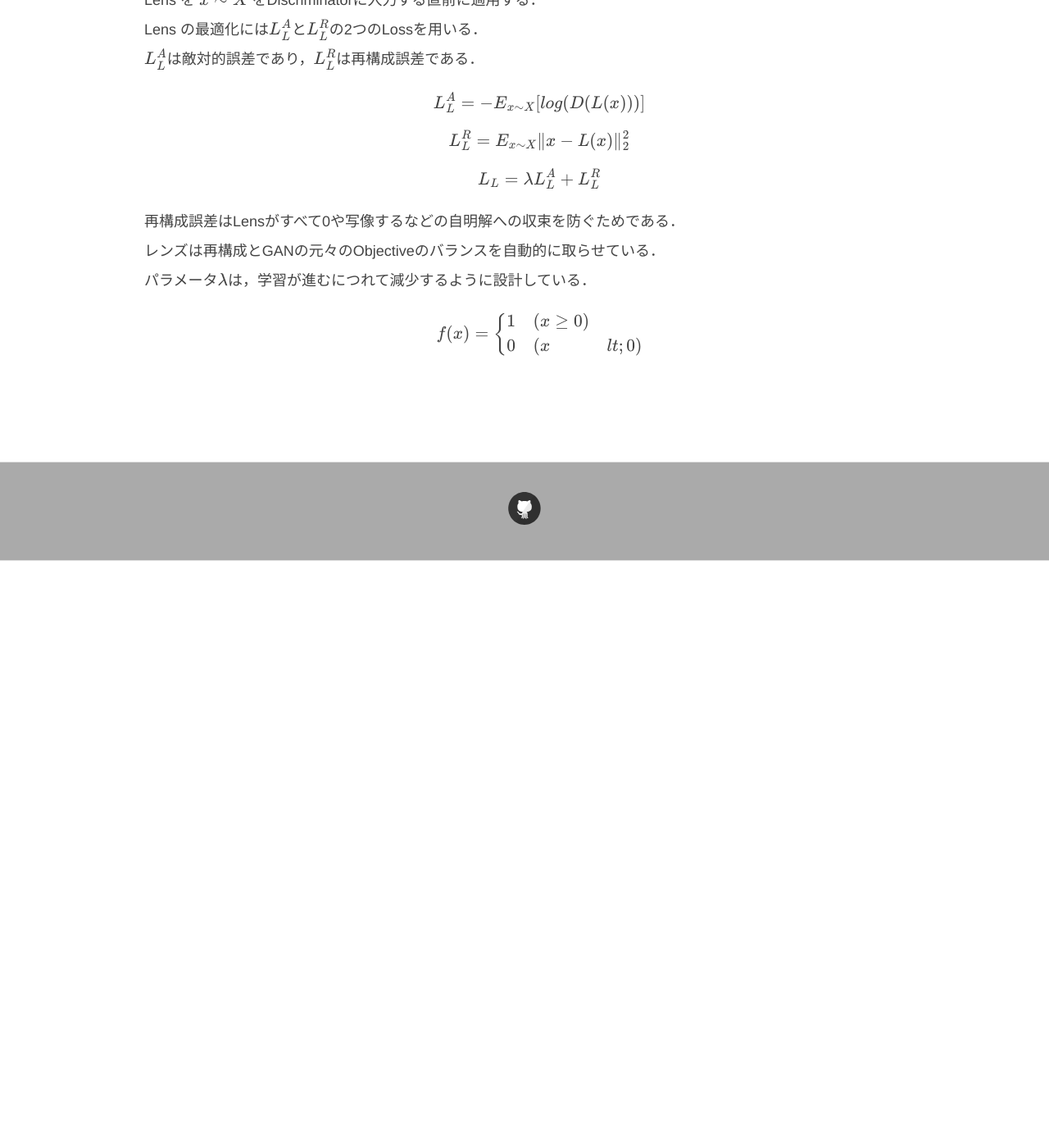
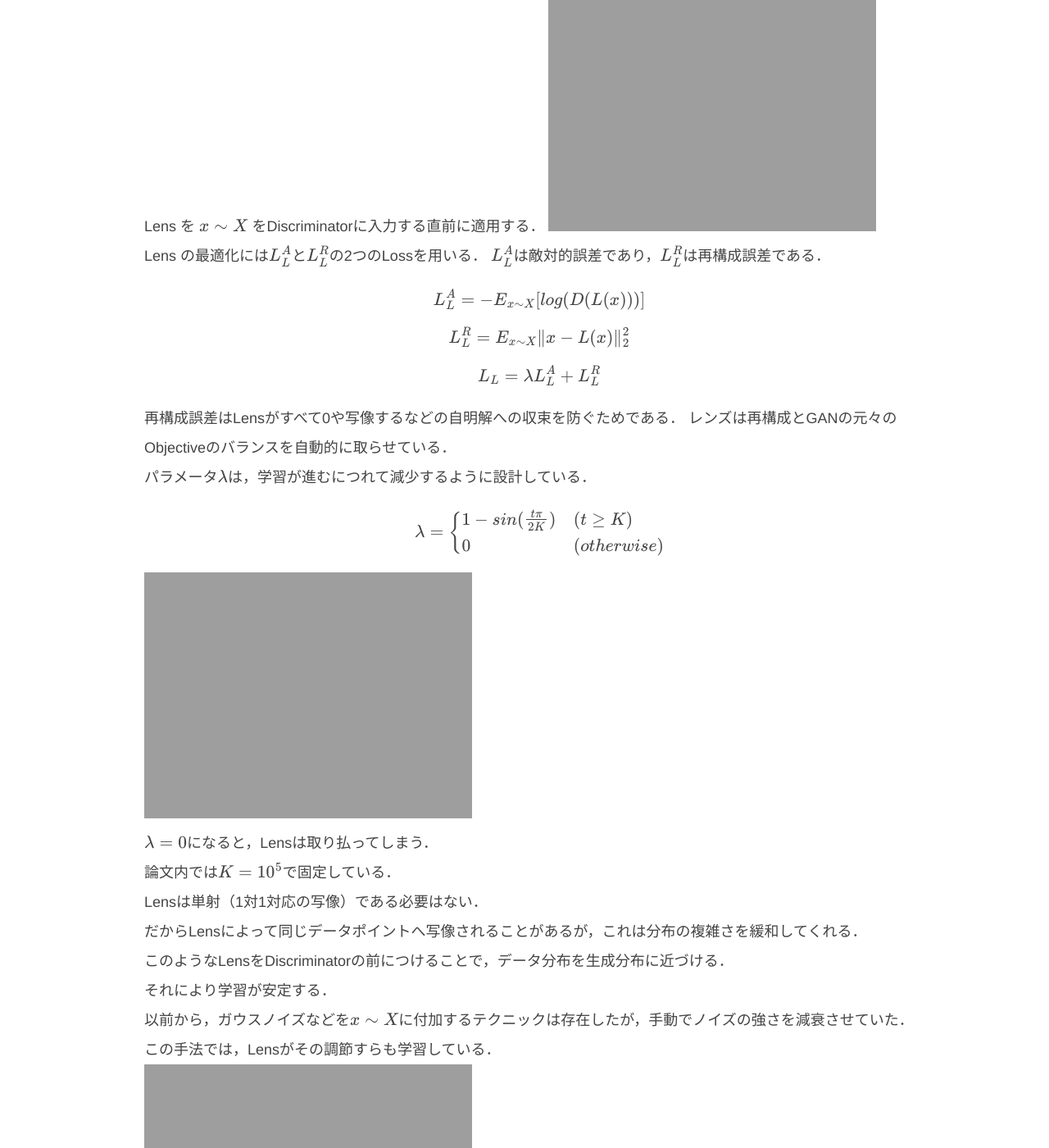
Before and after one commit to salty-vanilla/page_test, a Jekyll site: the page built from _posts/2018-06-13-Tempered Adversarial Networks.md, in a window 1280 px wide and 1400 px high, scrolled down 891 px. Shown: the whole window at 82% size. Built offline with Jekyll 4.4.1, drawn with Linux system fonts in a browser that asks for light colours; formulas are drawn with MathJax 3; before the commit the page ends 1575 px from its top, so only the background shows below that.

Commit message:
Update 2018-06-13-Tempered Adversarial Networks.md

```diff
--- a/_posts/2018-06-13-Tempered Adversarial Networks.md
+++ b/_posts/2018-06-13-Tempered Adversarial Networks.md
@@ -15,18 +15,17 @@ title: Tempered Adversarial Networks
 ## Tempered Adversarial Networks
 GANのもともとのObjectiveは以下
 
-$$ \min_G\max_DV(D,G)=E_{x\sim{X}}[log(D(x))]+E_{z\sim{Z}}[1-log(D(G(z)))]  $$
-
+$$ \min_G\max_DV(D,G)=E_{x\sim{X}}[log(D(x))]+E_{z\sim{Z}}[1-log(D(G(z)))]$$
 
 データ分布$X$は学習中ずっと固定されたままである．それに対して，生成分布は学習中常に変化している．
 この非対称を解決するためにLens Network ($L$)を用いる．
 Lens を $x\sim{X}$ をDiscriminatorに入力する直前に適用する．
-<img src>
+<img src="{{ site.baseurl }}/images/post/2018-06-13-Tempered Adversarial Networks/architecture.png" />
 
 Lens の最適化には$L^A_L$と$L^R_L$の2つのLossを用いる．
 $L^A_L$は敵対的誤差であり，$L^R_L$は再構成誤差である．
 
-$$ L^A_L=-E_{x\sim{X}}[log(D(L(x)))] $$
+$$ L^A_L=-E_{x\sim{X}}[log(D(L(x)))]$$
 
 $$ L^R_L=E_{x\sim{X}}\|x-L(x)\|^2_2 $$
 
@@ -36,9 +35,27 @@ $$ L_L=\lambda L^A_L+L^R_L $$
 レンズは再構成とGANの元々のObjectiveのバランスを自動的に取らせている．
 パラメータ$\lambda$は，学習が進むにつれて減少するように設計している．
 
-$$ f(x) = \left\{
+$$ \lambda = \left\{
 \begin{array}{ll}
-1 & (x \geq 0)\\
-0 & (x &lt; 0)
+1-sin(\frac{t\pi}{2K}) & (t \geq K)\\
+0 & (otherwise)
 \end{array}
 \right. $$
+
+<img src="{{ site.baseurl }}/images/post/2018-06-13-Tempered Adversarial Networks/lambda_schedule.png" />
+
+$\lambda=0$になると，Lensは取り払ってしまう．
+論文内では$K=10^5$で固定している．
+Lensは単射（1対1対応の写像）である必要はない．
+だからLensによって同じデータポイントへ写像されることがあるが，これは分布の複雑さを緩和してくれる．
+このようなLensをDiscriminatorの前につけることで，データ分布を生成分布に近づける．
+それにより学習が安定する．
+以前から，ガウスノイズなどを$x\sim{X}$に付加するテクニックは存在したが，手動でノイズの強さを減衰させていた．
+この手法では，Lensがその調節すらも学習している．
+
+
+<img src="{{ site.baseurl }}/images/post/2018-06-13-Tempered Adversarial Networks/res_mnist.png" />
+
+<img src="{{ site.baseurl }}/images/post/2018-06-13-Tempered Adversarial Networks/fid_mnist.png" />
+
+<img src="{{ site.baseurl }}/images/post/2018-06-13-Tempered Adversarial Networks/res_celeba.png" />
```
